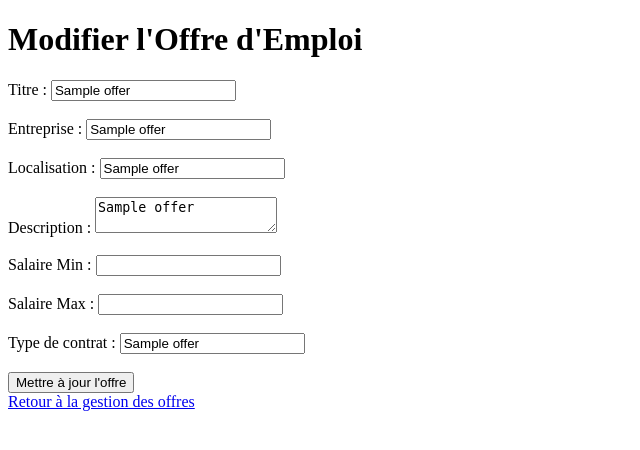
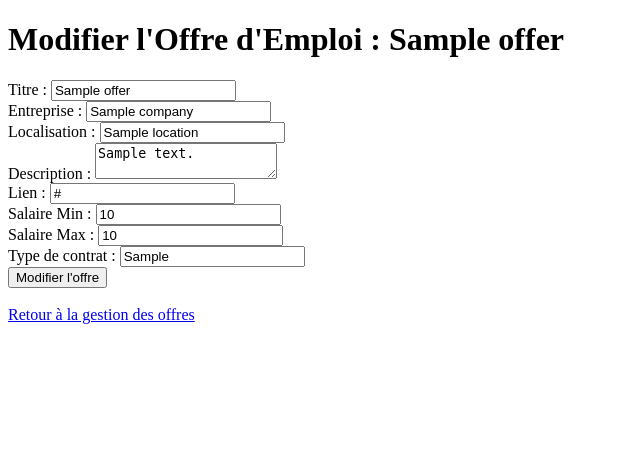
Before and after one commit to abarah/Projet_job_offers, a Flask app: template templates/edit_job_offer.html in a window 1280 px wide. Shown: the top 450 px of the page, without its empty margins (0-640 px from the left). Run offline with Flask 2, Linux system fonts and the light colour scheme; the template is opened without the code that fills it: most values are stand-ins (such as "Sample title", 1, 10 or a date in 2020).

Commit message:
Update edit_job_offer.html

```diff
--- a/templates/edit_job_offer.html
+++ b/templates/edit_job_offer.html
@@ -6,33 +6,37 @@
     <title>Modifier l'Offre d'Emploi</title>
 </head>
 <body>
-    <h1>Modifier l'Offre d'Emploi</h1>
+    <h1>Modifier l'Offre d'Emploi : {{ offer.title }}</h1>
 
-    <form method="POST">
+    <form action="{{ url_for('edit_job_offer', job_id=offer.id) }}" method="POST">
         <label for="title">Titre :</label>
-        <input type="text" name="title" value="{{ offer[1] }}" required><br><br>
+        <input type="text" id="title" name="title" value="{{ offer.title }}" required><br>
 
         <label for="company">Entreprise :</label>
-        <input type="text" name="company" value="{{ offer[2] }}" required><br><br>
+        <input type="text" id="company" name="company" value="{{ offer.company }}" required><br>
 
         <label for="location">Localisation :</label>
-        <input type="text" name="location" value="{{ offer[3]}}" required><br><br>
+        <input type="text" id="location" name="location" value="{{ offer.location }}" required><br>
 
         <label for="description">Description :</label>
-        <textarea name="description" required>{{ offer[4]}}</textarea><br><br>
+        <textarea id="description" name="description" required>{{ offer.description }}</textarea><br>
+
+        <label for="link">Lien :</label>
+        <input type="text" id="link" name="link" value="{{ offer.link }}" required><br>
 
         <label for="min_salary">Salaire Min :</label>
-        <input type="number" name="min_salary" value="{{ offer[6] }}" required><br><br>
+        <input type="number" id="min_salary" name="min_salary" value="{{ offer.min_salary }}" required><br>
 
         <label for="max_salary">Salaire Max :</label>
-        <input type="number" name="max_salary" value="{{ offer[7] }}" required><br><br>
+        <input type="number" id="max_salary" name="max_salary" value="{{ offer.max_salary }}" required><br>
 
         <label for="contract_type">Type de contrat :</label>
-        <input type="text" name="contract_type" value="{{ offer[8]}}" required><br><br>
+        <input type="text" id="contract_type" name="contract_type" value="{{ offer.contract_type }}" required><br>
 
-        <button type="submit">Mettre à jour l'offre</button>
+        <button type="submit">Modifier l'offre</button>
     </form>
 
+    <br>
     <a href="{{ url_for('manage_job_offers') }}">Retour à la gestion des offres</a>
 </body>
 </html>
```
